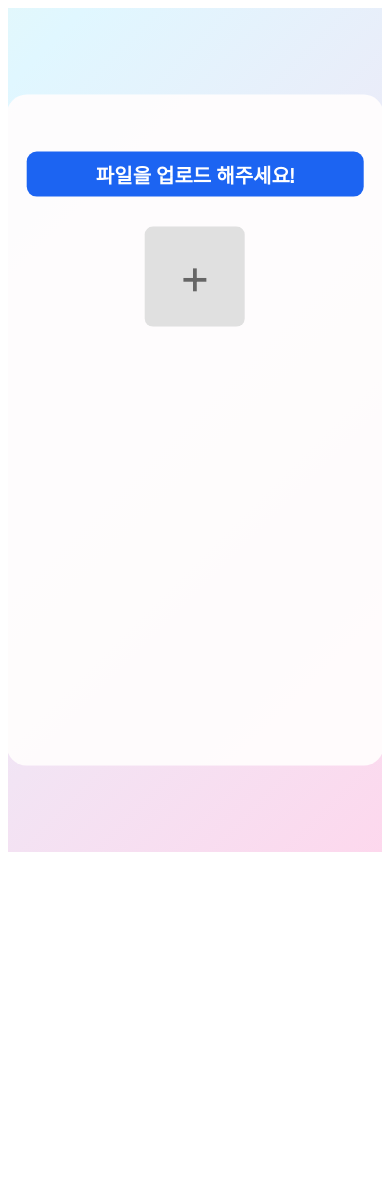
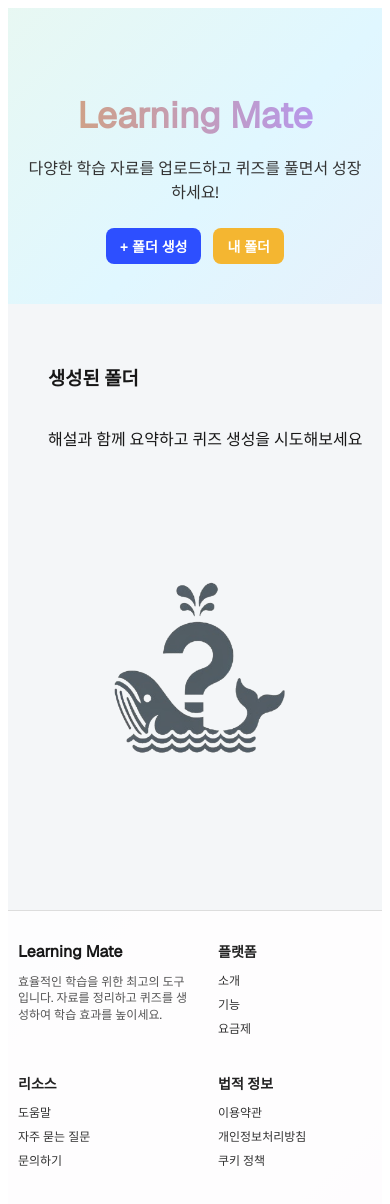
Before and after one commit to WSIDFY/upup_ui, a Next.js app in the folder app_ui/: page / in a window 390 px wide. Shown: the top 1204 px of the page. Before the commit the page ends 860 px from the top, so only its background shows below. Built offline with nearby package versions, Linux system fonts and the light colour scheme.

Commit message:
메인페이지 수정작업 중

```diff
--- a/app_ui/pages/main.jsx
+++ b/app_ui/pages/main.jsx
@@ -1,7 +1,8 @@
+
 import { useRouter } from 'next/navigation';
 import { useState } from 'react';
 import UploadModal from '../components/FileUploader';
-import styles from '../styles/main.module.css'; // ✅ styles 폴더로 경로 수정
+import styles from '../styles/main.module.css';
 
 export default function Main() {
   const [folders, setFolders] = useState([]);
@@ -18,45 +19,89 @@ export default function Main() {
   };
 
   const handleCreateFolder = (newFolder) => {
-    if (folders.length < 4) {
+    if (folders.length < 9) {
       setFolders([...folders, newFolder]);
     }
   };
 
   return (
     <div className={styles.wrapper}>
-      <img src="/image/upup.png" alt="배경" className={styles.backgroundImage} />
+      {/* ✅ 상단 텍스트 및 버튼 영역 */}
+      <div className={styles.heroSection}>
+        <h1 className={styles.heroTitle}>Learning Mate</h1>
+        <p className={styles.heroSubtitle}>다양한 학습 자료를 업로드하고 퀴즈를 풀면서 성장하세요!</p>
+        <div className={styles.heroButtons}>
+          <button className={styles.createButton} onClick={() => setShowModal(true)}>+ 폴더 생성</button>
+          <button className={styles.mockButton}>내 폴더</button>
+        </div>
+      </div>
 
-      <div className={styles.contentBox}>
-        <h2 className={styles.title}>파일을 업로드 해주세요!</h2>
+      {/* ✅ 회색 배경 - 안내문구 좌측 정렬 */}
+      <div className={styles.grayBackground}>
+  <div className={styles.folderHeaderOnly}>
+    <h3>생성된 폴더</h3>
+    <p>해설과 함께 요약하고 퀴즈 생성을 시도해보세요</p>
+  </div>
 
-        <div className={styles.grid}>
-          {folders.map((folder, index) => (
-            <div
-              key={index}
-              className={styles.folder}
-              onClick={() => goToFileList(folder)}
-            >
-              <img src="/image/folder-icon.png" alt="폴더" />
-              <p>{folder.name}</p>
+  {folders.length === 0 ? (
+    <div className={styles.emptyState}>
+      <img src="/image/ready.png" alt="아직 폴더가 없습니다" className={styles.emptyImage} />
+    </div>
+  ) : (
+    <div className={styles.folderSection}>
+      <div className={styles.folderList}>
+        {folders.map((folder, index) => (
+          <div key={index} className={styles.folderCard} onClick={() => goToFileList(folder)}>
+            <h4>{folder.name}</h4>
+            <p>{folder.description || '설명이 없습니다.'}</p>
+            <span>생성일: {new Date().toISOString().split('T')[0]}</span>
+          </div>
+        ))}
+      </div>
+    </div>
+  )}
+</div>
+
+      {/* ✅ 푸터 */}
+      <footer className={styles.footer}>
+        <div className={styles.footerInner}>
+          <div className={styles.footerSection}>
+            <div className={styles.footerLogoTitle}>
+              Learning Mate
             </div>
-          ))}
-          {folders.length < 4 && (
-            <div
-              className={styles.addButton}
-              onClick={() => setShowModal(true)}
-            >
-              +
-            </div>
-          )}
+            <p className={styles.footerText}>
+              효율적인 학습을 위한 최고의 도구입니다. 자료를 정리하고 퀴즈를 생성하여 학습 효과를 높이세요.
+            </p>
+          </div>
+
+          <div className={styles.footerSection}>
+            <div className={styles.footerHeading}>플랫폼</div>
+            <ul className={styles.footerLinkList}>
+              <li>소개</li>
+              <li>기능</li>
+              <li>요금제</li>
+            </ul>
+          </div>
+
+          <div className={styles.footerSection}>
+            <div className={styles.footerHeading}>리소스</div>
+            <ul className={styles.footerLinkList}>
+              <li>도움말</li>
+              <li>자주 묻는 질문</li>
+              <li>문의하기</li>
+            </ul>
+          </div>
+
+          <div className={styles.footerSection}>
+            <div className={styles.footerHeading}>법적 정보</div>
+            <ul className={styles.footerLinkList}>
+              <li>이용약관</li>
+              <li>개인정보처리방침</li>
+              <li>쿠키 정책</li>
+            </ul>
+          </div>
         </div>
-          {/* ⬇️ 하단 우측에 표시될 이미지 추가 */}
-          <img
-          src="/image/KsYEE_Glasses.png"
-          alt="경성이(안경) 이미지"
-          className={styles.decorativeImage}
-          />
-        </div>
+      </footer>
 
       {showModal && (
         <UploadModal
--- a/app_ui/styles/main.module.css
+++ b/app_ui/styles/main.module.css
@@ -1,32 +1,21 @@
-/*메인 페이지에 필요한 스타일을 적용합니다.(main.jsx, 폴더생성 팝업창)*/
-/*CSS 모듈방식을 사용합니다 : 클래스명 중복 없이 안전하게 적용 가능(Next.js공식 추천 방식식)*/
-
-.wrapper {    /*화면 전체의 배경, 정렬, 크기제어 담당 컨테이너(바깥쪽 div)*/
-    position: relative;
+.wrapper {
+  display: flex;
+  flex-direction: column;
+  min-height: 100vh;
   width: 100%;
-    height: 100vh;
-    overflow: hidden;
-    background: linear-gradient(
-   135deg,
-    #ffe8e8,  /* 밝은 파스텔 레드 */
-    #fffacc,  /* 부드러운 파스텔 옐로우 */
-    #e0f7ff,  /* 아주 연한 파스텔 블루 */
-    #ffd6ec,  /* 핑크빛 오렌지톤 중간색 */
-    #e3f9e5   /* 약간의 민트색 (톤 중화용) */
-    );
+  overflow-x: hidden;
+  background: linear-gradient(135deg, #ffe8e8, #fffacc, #e0f7ff, #ffd6ec, #e3f9e5);
   background-size: 400% 400%;
   animation: gradientShift 20s ease infinite;
-    min-height: 100vh;
+  box-sizing: border-box;
 }
 
-  /* 배경색 애니메이션 추가 */
 @keyframes gradientShift {
   0% { background-position: 0% 50%; }
   50% { background-position: 100% 50%; }
   100% { background-position: 0% 50%; }
 }
 
-  /*배경 스타일*/
 .backgroundImage {
   position: absolute;
   width: 100%;
@@ -35,165 +24,210 @@
   z-index: -1;
 }
 
-  /*메인 중앙 */
-  .contentBox {
-    position: relative;
-    overflow: hidden;   /* 박스 밖으로 나가는 경성이 잘라냄 */
-    top: 50%;   /*'중앙박스 세로정렬'*/
-    left: 50%;  /*'중앙박스 가로정렬'*/
-    transform: translate(-50%, -50%);
-    width: 700px; /*비율이 아닌 px로 선언함으로써 크기 고정(반응형으로 변경시 수정)*/
-    height: 600px;
-    background-color: rgba(255, 253, 253, 0.945);
-    border-radius: 20px;
-    border-color: 3px solid rgba(82, 80, 80, 0.911);
-    padding: 70px;
+.heroSection {
   text-align: center;
+  padding: 60px 20px 40px;
 }
 
-  /*메인 중앙 박스 제목영역 스타일*/
-  .title {
-    font-size: 26px;
-    margin-bottom: 50px;
-    color: #fff;
-    background-color: #1c64f2;
-    padding: 10px 20px;
-    border-radius: 10px;
+.heroTitle {
+  font-size: 48px;
+  font-weight: bold;
+  background: linear-gradient(to right, #d4a373, #b296ff);
+  -webkit-background-clip: text;
+  -webkit-text-fill-color: transparent;
+  margin-bottom: 10px;
 }
 
-  /*폴더 업로드 팝업창 스타일*/
-  .uploadArea {
-    width: 100px;
-    height: 100px;
-    margin: 0 auto;
-    background-color: #e0e0e0;
+.heroSubtitle {
+  font-size: 18px;
+  color: #333;
+  margin-bottom: 25px;
+}
+
+.heroButtons {
+  display: flex;
+  gap: 12px;
+  justify-content: center;
+}
+
+.createButton {
+  background-color: #2d4fff;
+  color: white;
+  font-weight: bold;
+  border: none;
+  padding: 10px 20px;
+  border-radius: 8px;
+  cursor: pointer;
+  transition: background-color 0.2s;
+}
+
+.createButton:hover {
+  background-color: #1c3ad3;
+}
+
+.mockButton {
+  background-color: #f4b631;
+  color: #fff;
+  font-weight: bold;
+  padding: 10px 20px;
+  border: none;
+  border-radius: 8px;
+  cursor: default;
+}
+
+.grayBackground {
+  background-color: #f4f6f8;
+  flex: 1;
+  padding: 40px 20px 60px;
+  display: flex;
+  flex-direction: column;
+}
+
+.folderHeaderOnly {
+  width: 100%;
+  max-width: 800px;
+  margin: 0 auto 24px;
+  padding: 0 20px;
+  display: flex;
+  flex-direction: column;
+  align-items: flex-start;
+}
+
+.folderSection {
+  width: 100%;
+  max-width: 800px;
+  background-color: rgba(255, 255, 255, 0.95);
+  padding: 30px;
+  border-radius: 16px;
+  box-shadow: 0 2px 10px rgba(0, 0, 0, 0.05);
+  box-sizing: border-box;
+  margin: 0 auto 60px;
+}
+
+.folderList {
+  display: flex;
+  flex-direction: column;
+  gap: 16px;
+}
+
+.folderCard {
+  padding: 16px;
+  background: #f9f9f9;
+  border-radius: 10px;
+  cursor: pointer;
+  transition: box-shadow 0.2s;
+}
+
+.folderCard:hover {
+  box-shadow: 0 2px 6px rgba(0, 0, 0, 0.1);
+}
+
+.folderCard h4 {
+  margin: 0 0 8px;
+  font-size: 18px;
+}
+
+.folderCard p {
+  margin: 0 0 4px;
+  font-size: 14px;
+  color: #444;
+}
+
+.folderCard span {
+  font-size: 12px;
+  color: #888;
+}
+
+.emptyState {
+  display: flex;
+  justify-content: center;
+  align-items: center;
+  padding: 30px 0;
+}
+
+.emptyImage {
+  width: 300px;
+  height: auto;
+  opacity: 0.8;
+}
+
+
+.footer {
+  width: 100vw;
+  background-color: rgba(255, 255, 255, 0.92);
+  padding: 30px 10px;
+  display: flex;
+  justify-content: center;
+  border-top: 1px solid #ddd;
+  box-sizing: border-box;
+}
+
+.footerInner {
+  width: 100%;
+  max-width: 1200px;
+  display: flex;
+  flex-wrap: wrap;
+  justify-content: space-between;
+  gap: 30px;
+}
+
+.footerSection {
+  flex: 1;
+  min-width: 160px;
+}
+
+.footerLogoTitle {
   display: flex;
   align-items: center;
-    justify-content: center;
+  gap: 6px;
+  font-weight: bold;
+  font-size: 16px;
+  margin-bottom: 8px;
+}
+
+.footerText {
+  font-size: 12px;
+  color: #555;
+  line-height: 1.4;
+}
+
+.footerHeading {
+  font-weight: bold;
+  font-size: 14px;
+  margin-bottom: 10px;
+  color: #222;
+}
+
+.footerLinkList {
+  list-style: none;
+  padding: 0;
+  margin: 0;
+}
+
+.footerLinkList li {
+  margin-bottom: 6px;
+  font-size: 12px;
+  color: #333;
   cursor: pointer;
 }
 
-  .plus {
-    font-size: 48px;
-    color: #666;
+.footerLinkList li:hover {
+  text-decoration: underline;
+  color: #2d4fff;
 }
 
-  /* 2x2 그리드: 유지 */
-  /*폴더 생성시 파일 업로드 버튼의 이동을 위해 구역을 2*2로 제한*/
-.grid {
-    display: grid;
-    grid-template-columns: 1fr 1fr;
-    grid-gap: 20px;
-    justify-items: center;
-    align-items: center;
-  }
-
-  /* 폴더 박스 스타일 */
-  .folder {
-    width: 140px;
-    height: 140px;
-    background-color: transparent;
-    text-align: center;
-    display: flex;
-    flex-direction: column;
-    align-items: center;
-  }
-
-  /* 폴더 이미지 스타일 */
-  .folder img {
-    width: 130px;
-    height: auto;
-  }
-
-  /* 만들어진 폴더 하단의 이름 텍스트 */
-  .folder p {
-    margin-top: 5px;
-    font-size: 16px;
-    color: #333;
-  }
-
-  /* + 버튼 스타일 */
-  .addButton {
-    width: 140px;
-    height: 140px;
-    background-color: #e0e0e0;
-    font-size: 64px;
-    color: #666;
-    display: flex;
-    align-items: center;
-    justify-content: center;
-    cursor: pointer;
-    border-radius: 8px;
-    transition: background-color 0.2s;
-  }
-
-/* + 버튼 호버링 효과 */
-  .addButton:hover {
-    background-color: #c4c3c3;
-  }
-
-  /* 반응형 스타일 추가 */
 @media (max-width: 768px) {
-  .contentBox {
-    width: 90%;
-    height: 70%;
-    padding: 40px 20px;
-  }
-
-  .title {
-    font-size: 20px;
-    padding: 8px 16px;
-    margin-bottom: 30px;
-  }
-
-  .grid {
-    grid-template-columns: 1fr; /* 모바일에서는 1열 그리드 */
-    grid-gap: 15px;
-  }
-
-  .folder,
-  .addButton {
-    width: 100px;
-    height: 100px;
-  }
-
-  .folder img {
-    width: 90px;
-  }
-
-  .folder p {
+  .heroTitle { font-size: 36px; }
+  .heroSubtitle { font-size: 16px; }
+  .createButton, .mockButton {
+    padding: 8px 14px;
     font-size: 14px;
   }
-
-  .addButton {
-    font-size: 48px;
+  .folderSection { padding: 20px; }
+  .folderCard h4 { font-size: 16px; }
+  .footer {
+    flex-direction: column;
+    align-items: flex-start;
+    gap: 24px;
   }
 }
-
-/*메인화면의 경성이*/
-.decorativeImage {
-    transition: transform 0.3s ease;
-  position: absolute;
-  bottom: -60px;    /*경성이 아래로 내리기*/
-  right: -80px;     /*경성이의 오른쪽 여백 조절*/
-  width: 440px;      /* 또는 원하는 크기 */
-  height: auto;
-  /* transform: rotate(0deg);*/ /* ← 왼쪽으로 10도 기울이기(애니메이션 사용X일때 사용) */
-  opacity: 0.9;     /* 부드럽게 */
-  z-index: 1;
-  animation: sway 3s ease-in-out infinite; /* 부드럽게 기울기 반복 */
-
-}
-
-/*모바일 화면이면 메인의 경성이 사라짐*/
-@media (max-width: 768px) {
-  .decorativeImage {
-    display: none;
-  }
-}
-/*경성이 동작 프레임 정의*/
-@keyframes sway {
-  0%   { transform: rotate(-20deg); }
-  50%  { transform: rotate(-10deg); }
-  100% { transform: rotate(-20deg); }
-}
```
Also changed, not shown: app_ui/public/image/ks_logo.png (added), app_ui/public/image/ready.png (added). Lines whose indentation alone changed are shown as unchanged.
